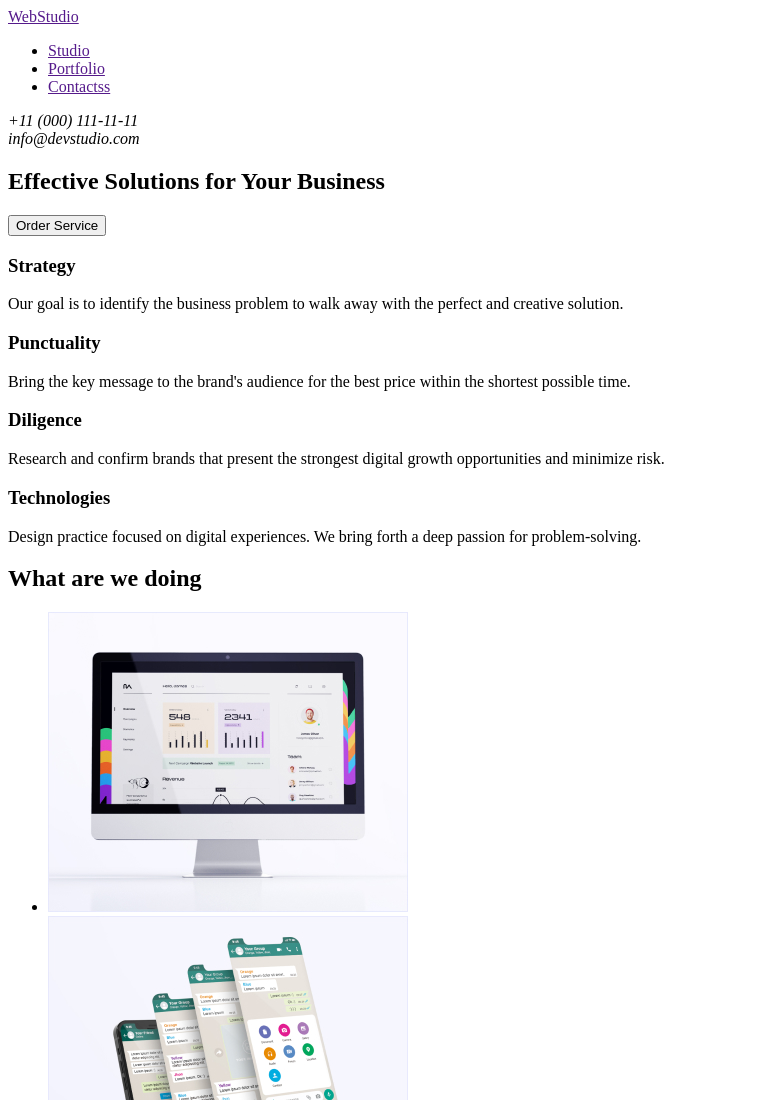
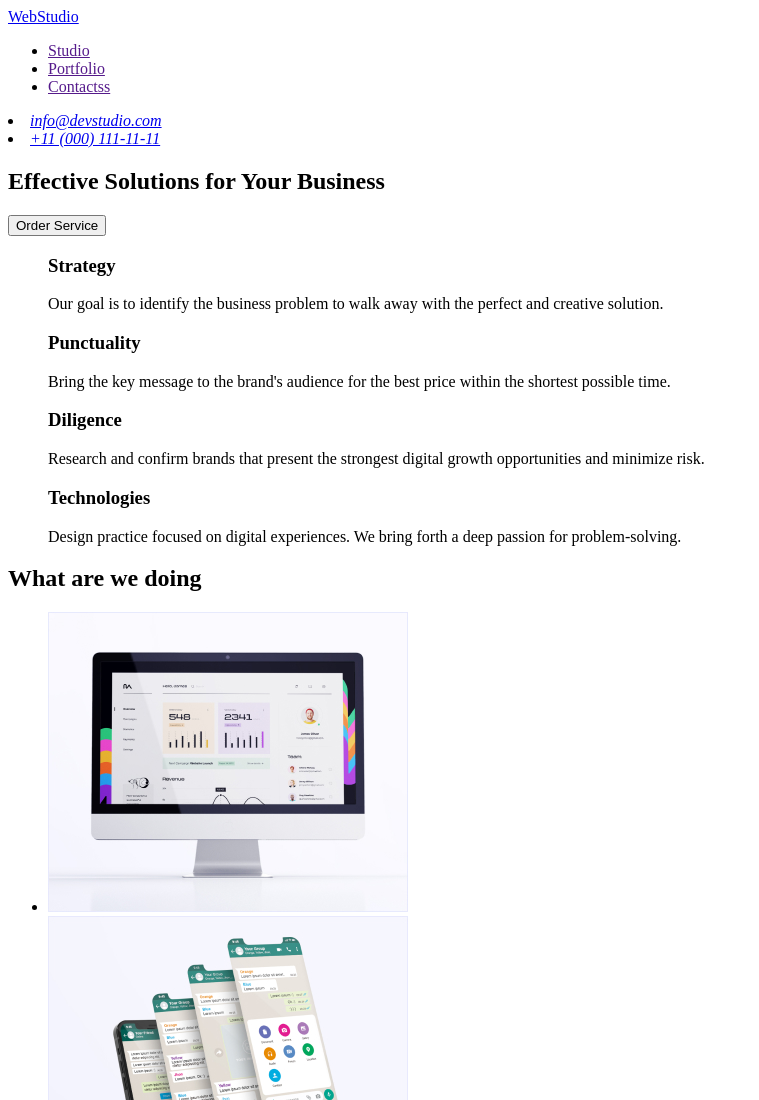
Before and after one commit to iBurik/goit-markup-hw-01, a plain HTML site: page index.html in a window 1280 px wide. Shown: the top 1100 px of the page, without its empty margins (0-759 px from the left). Drawn offline with Linux system fonts and the light colour scheme.

Commit message:
homework1

```diff
--- a/index.html
+++ b/index.html
@@ -8,8 +8,8 @@
 </head>
 <body>
     <header>
-        <a href="">WebStudio</a>
         <nav>
+            <a href="./index.html">WebStudio</a>
                 <ul>
                     <li><a href="">Studio</a></li>
                     <li><a href="">Portfolio</a></li>
@@ -17,8 +17,12 @@
                 </ul>
         </nav>
             <address>
-                    +11 (000) 111-11-11<br />
-                    info@devstudio.com<br />
+                <li>
+                    <a href="mailto:info@devstudio.com">info@devstudio.com</a>
+                </li>
+                <li>
+                    <a href="tel:+110001111111">+11 (000) 111-11-11</a>
+                </li>
             </address>
     </header>
     <main>
@@ -27,7 +31,10 @@
                 Effective Solutions for Your Business
             </h1>
             <button type="button">Order Service</button>
+        </section>
 
+        <section>
+            <ul>
                 <h3>Strategy</h3>
                 <p>Our goal is to identify the business
                 problem to walk away with the perfect and creative solution.</p>
@@ -40,6 +47,7 @@
 
                 <h3>Technologies</h3>
                 <p>Design practice focused on digital experiences. We bring forth a deep passion for problem-solving.</p>
+            </ul>
         </section>
 
         <section>
```
Also changed, not shown: 1 other file. Lines whose indentation alone changed are shown as unchanged.
